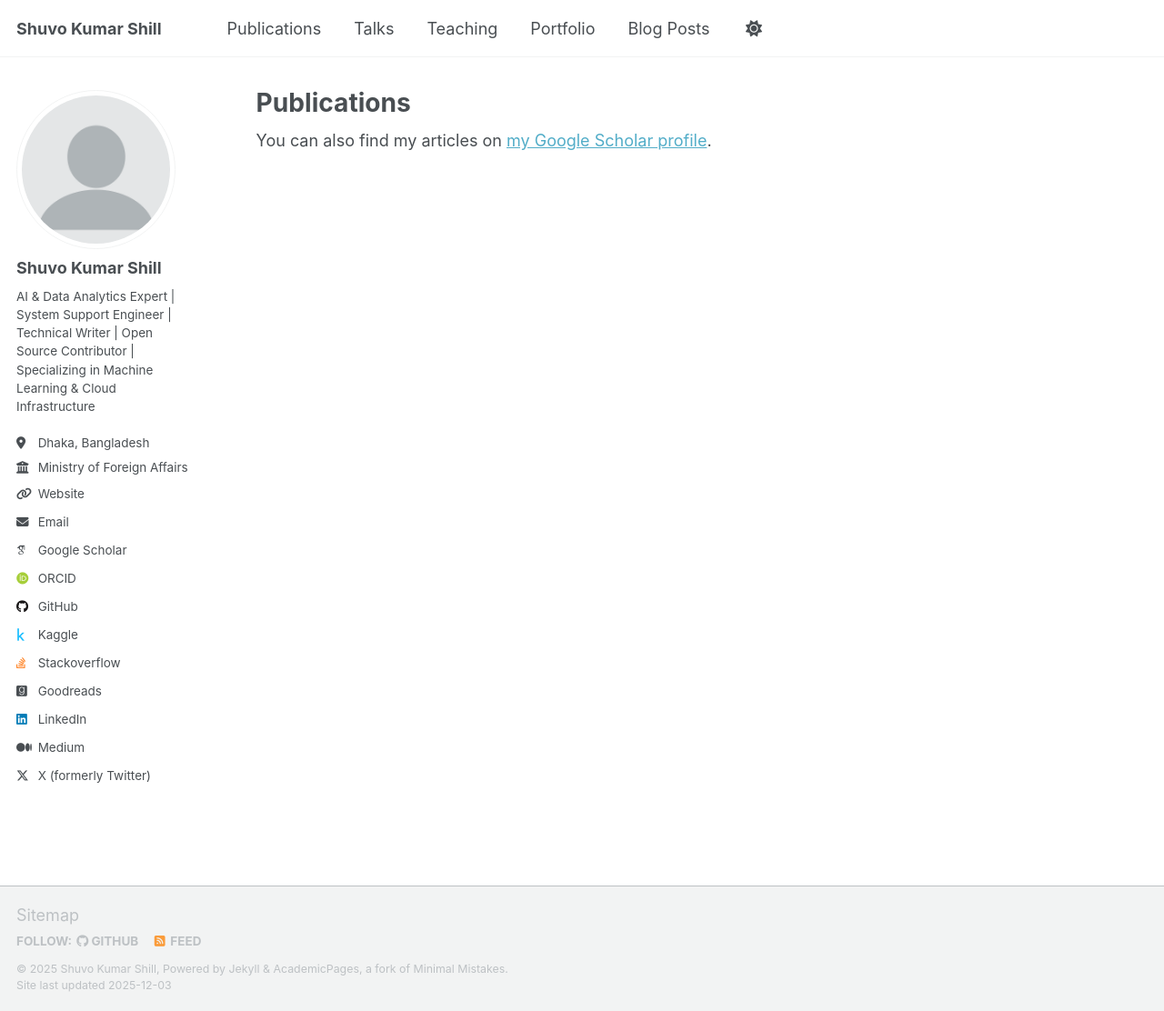
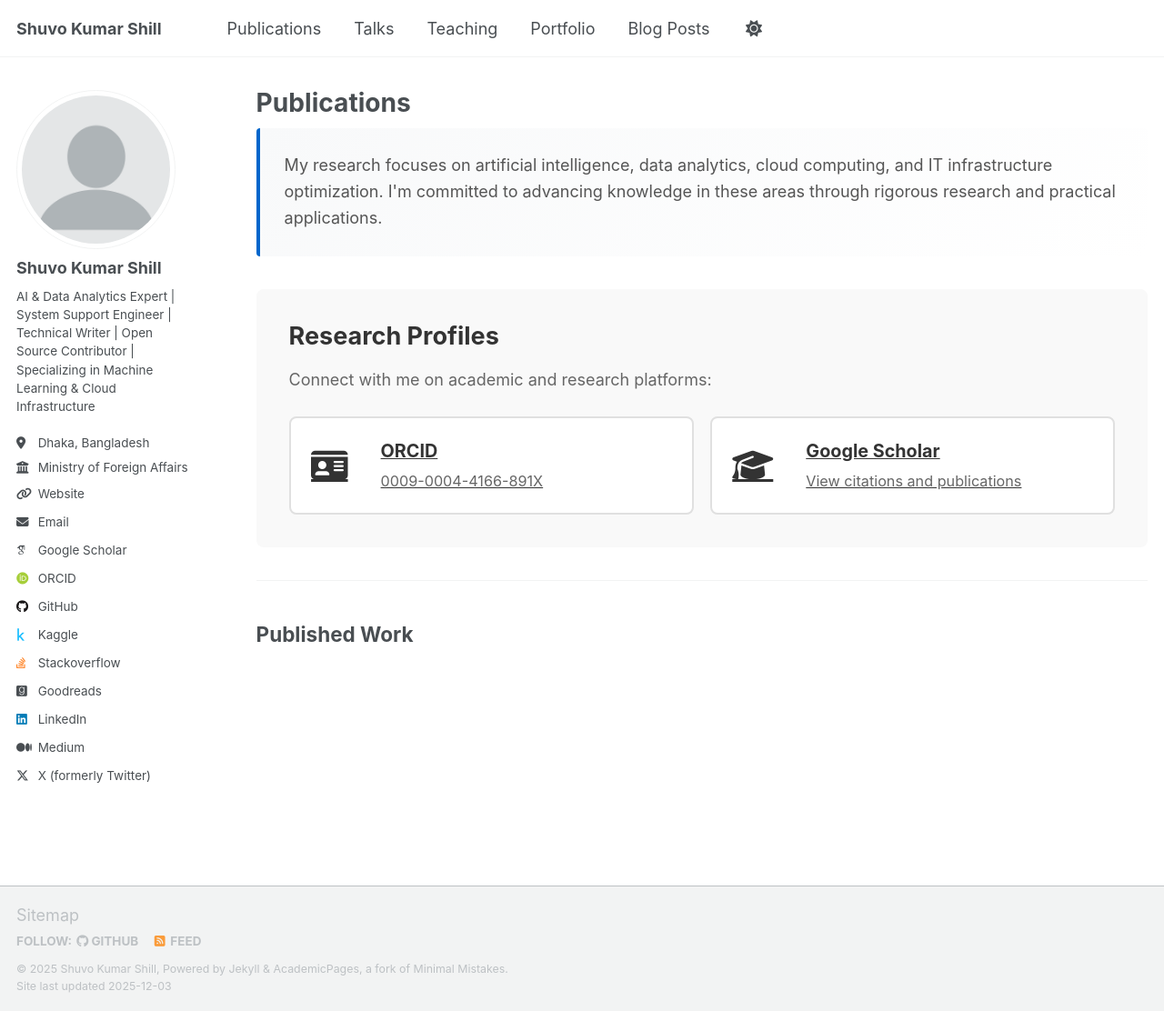
Before and after one commit to ShuvoKumarShill/ShuvoKumarShill.github.io, a Jekyll site: the page built from _pages/publications.html, in a window 1280 px wide and 1112 px high. Shown: the whole window at 91% size. Built offline with Jekyll 4.4.1, drawn with Linux system fonts in a browser that asks for light colours; some web fonts are replaced; a script that is not in the unit is left out.

Commit message:
feat: enhance publications page with detailed research profiles and add Schema.org structured data to about page.

```diff
--- a/_pages/publications.html
+++ b/_pages/publications.html
@@ -5,22 +5,169 @@ permalink: /publications/
 author_profile: true
 ---
 
+<div class="publications-intro">
+  <p>My research focuses on artificial intelligence, data analytics, cloud computing, and IT infrastructure
+    optimization. I'm committed to advancing knowledge in these areas through rigorous research and practical
+    applications.</p>
+</div>
+
+<div class="research-platforms">
+  <h2>Research Profiles</h2>
+  <p>Connect with me on academic and research platforms:</p>
+
+  <div class="platform-links">
+    {% if site.author.orcid %}
+    <a href="{{ site.author.orcid }}" target="_blank" rel="noopener" class="platform-link orcid">
+      <i class="fa fa-id-card" aria-hidden="true"></i>
+      <div class="platform-info">
+        <strong>ORCID</strong>
+        <span>0009-0004-4166-891X</span>
+      </div>
+    </a>
+    {% endif %}
+
     {% if site.author.googlescholar %}
-  <div class="wordwrap">You can also find my articles on <a href="{{site.author.googlescholar}}">my Google Scholar profile</a>.</div>
+    <a href="{{ site.author.googlescholar }}" target="_blank" rel="noopener" class="platform-link scholar">
+      <i class="fa fa-graduation-cap" aria-hidden="true"></i>
+      <div class="platform-info">
+        <strong>Google Scholar</strong>
+        <span>View citations and publications</span>
+      </div>
+    </a>
     {% endif %}
+
+    {% if site.author.researchgate %}
+    <a href="{{ site.author.researchgate }}" target="_blank" rel="noopener" class="platform-link researchgate">
+      <i class="fa fa-flask" aria-hidden="true"></i>
+      <div class="platform-info">
+        <strong>ResearchGate</strong>
+        <span>Research network profile</span>
+      </div>
+    </a>
+    {% endif %}
+  </div>
+</div>
+
+<style>
+  .publications-intro {
+    background: linear-gradient(135deg, #f8f9fa 0%, #ffffff 100%);
+    padding: 1.5em;
+    border-left: 4px solid #0066cc;
+    border-radius: 4px;
+    margin-bottom: 2em;
+  }
+
+  .publications-intro p {
+    margin: 0;
+    line-height: 1.6;
+    color: #555;
+  }
+
+  .research-platforms {
+    margin: 2em 0;
+    padding: 2em;
+    background: #f9f9f9;
+    border-radius: 8px;
+  }
+
+  .research-platforms h2 {
+    margin-top: 0;
+    color: #333;
+    font-size: 1.5em;
+  }
+
+  .research-platforms>p {
+    color: #666;
+    margin-bottom: 1.5em;
+  }
+
+  .platform-links {
+    display: grid;
+    grid-template-columns: repeat(auto-fit, minmax(280px, 1fr));
+    gap: 1em;
+  }
+
+  .platform-link {
+    display: flex;
+    align-items: center;
+    padding: 1.25em;
+    background: white;
+    border: 2px solid #e0e0e0;
+    border-radius: 8px;
+    text-decoration: none;
+    color: #333;
+    transition: all 0.3s ease;
+  }
+
+  .platform-link:hover {
+    transform: translateY(-2px);
+    box-shadow: 0 4px 12px rgba(0, 0, 0, 0.15);
+  }
+
+  .platform-link i {
+    font-size: 2em;
+    margin-right: 1em;
+    min-width: 40px;
+    text-align: center;
+  }
+
+  .platform-info {
+    display: flex;
+    flex-direction: column;
+  }
+
+  .platform-info strong {
+    font-size: 1.1em;
+    margin-bottom: 0.25em;
+  }
+
+  .platform-info span {
+    font-size: 0.9em;
+    color: #666;
+  }
+
+  .platform-link.orcid:hover {
+    border-color: #a6ce39;
+  }
+
+  .platform-link.orcid:hover i {
+    color: #a6ce39;
+  }
+
+  .platform-link.scholar:hover {
+    border-color: #4285f4;
+  }
+
+  .platform-link.scholar:hover i {
+    color: #4285f4;
+  }
+
+  .platform-link.researchgate:hover {
+    border-color: #00d0b5;
+  }
+
+  .platform-link.researchgate:hover i {
+    color: #00d0b5;
+  }
+</style>
+
+<hr style="margin: 2em 0;">
+
+<h2>Published Work</h2>
 
 {% include base_path %}
 
 <!-- New style rendering if publication categories are defined -->
 {% if site.publication_category %}
-  {% for category in site.publication_category  %}
+{% for category in site.publication_category %}
 {% assign title_shown = false %}
 {% for post in site.publications reversed %}
 {% if post.category != category[0] %}
 {% continue %}
 {% endif %}
 {% unless title_shown %}
-        <h2>{{ category[1].title }}</h2><hr />
+<h3>{{ category[1].title }}</h3>
+<hr />
 {% assign title_shown = true %}
 {% endunless %}
 {% include archive-single.html %}
```
Also changed, not shown: _pages/about.md (+85 -1 lines). Lines whose indentation alone changed are shown as unchanged.
